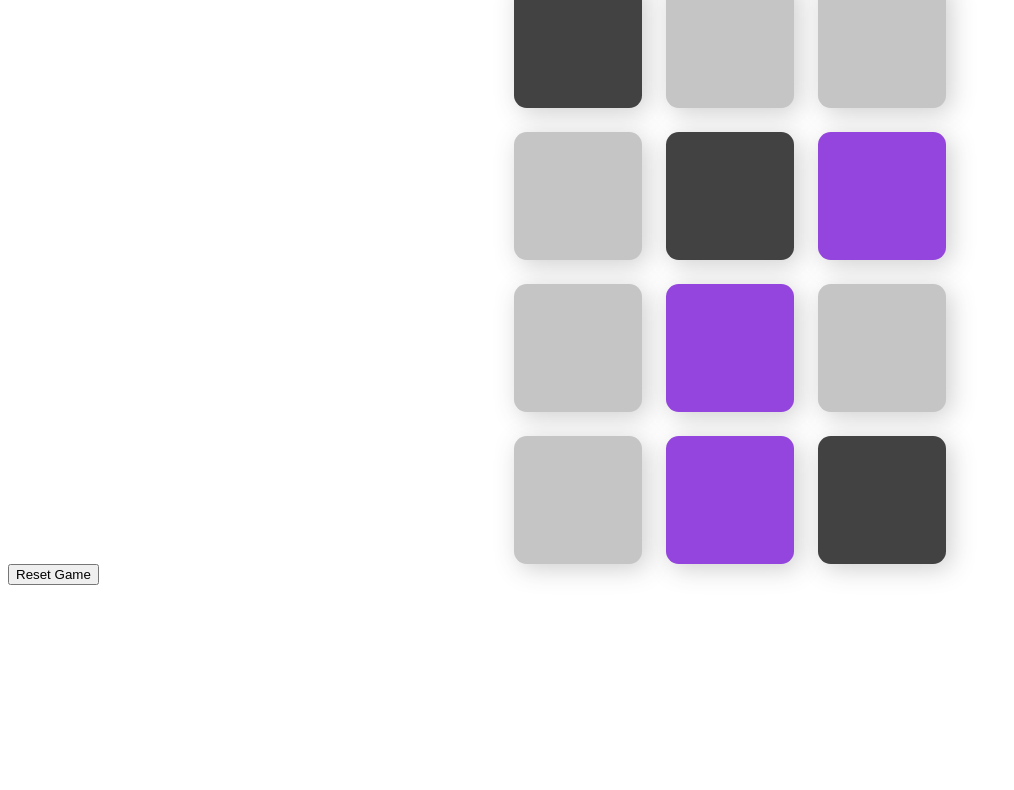
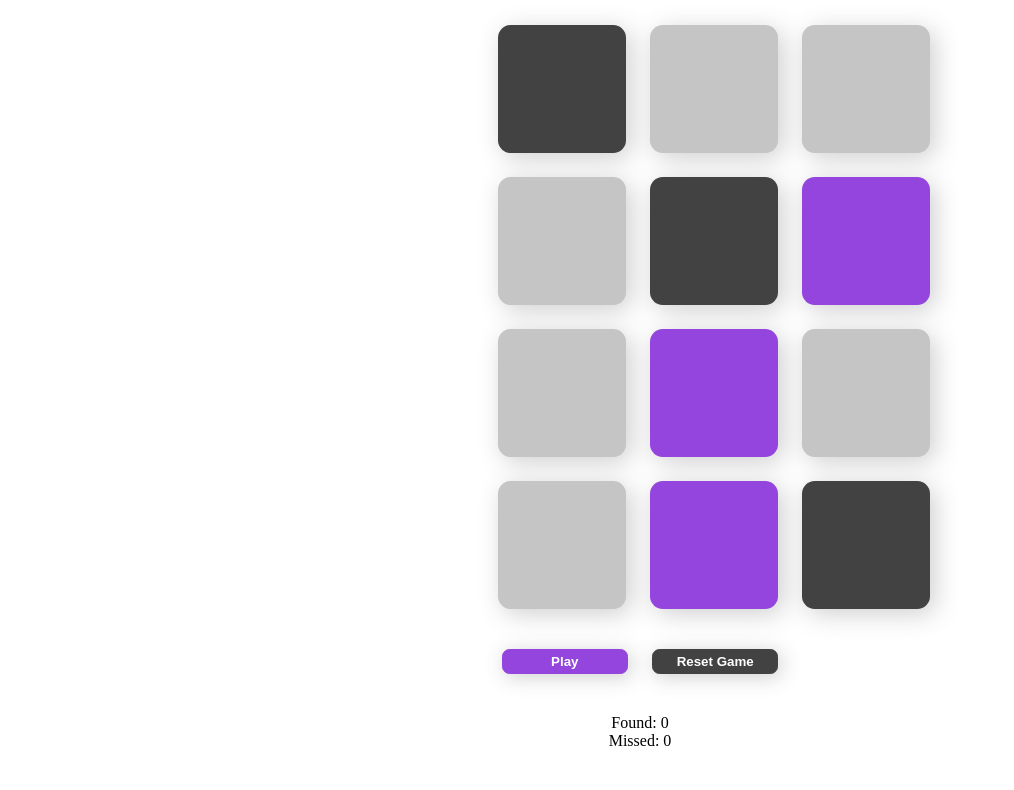
Before and after one commit to Zeno0703/memory-game, a plain HTML site: page index.html in a window 1280 px wide. Shown: the part 73-863 px from the top of the page, without its empty margins (0-1014 px from the left). Before the commit the page ends 800 px from the top, so only its background shows below. Drawn offline with Linux system fonts and the light colour scheme.

Commit message:
lol kinda done

```diff
--- a/code.js
+++ b/code.js
@@ -28,6 +28,7 @@ function turnCard(card){
         }
         counter = 0;
     }
+    updateFoundMissed();
 }
 
 function checkContent(){
@@ -65,14 +66,13 @@ function checkAlertWin(){
     }
 }
 
+function updateFoundMissed(){
+    document.querySelector(".found").textContent = "Found: " + found;
+    document.querySelector(".missed").textContent = "Missed: " + missed;
+}
+
 function getAllCards(){
-    let allCards = document.querySelectorAll(".card");
-    document.querySelectorAll(".card-opposite").forEach(card => {
-        allCards.push(card);
-    });
-    document.querySelectorAll(".card-opposite-right").forEach(card => {
-        allCards.push(card);
-    });
+    let allCards = document.querySelectorAll(".card, .card-opposite, .card-opposite-right");
     return allCards;
 }
 
@@ -89,6 +89,9 @@ function reset(){
     const allCards = getAllCards();
     turnCards(allCards);
 
+    found = 0; missed = 0;
+    updateFoundMissed();
+
     randomizeContent(cards);
     //randomizeColors();
 
--- a/index.html
+++ b/index.html
@@ -8,7 +8,9 @@
     <title>Memory</title>
 </head>
 <body>
-    <button onclick="play()">PLAY</button>
+
+    <h1>MEMORY</h1>
+
     <div class="memory-container">
         <div class="card" onclick="turnCard(this)">A</div>
         <div class="card" onclick="turnCard(this)">C</div>
@@ -23,7 +25,17 @@
         <div class="card" onclick="turnCard(this)">B</div>
         <div class="card" onclick="turnCard(this)">E</div>
     </div>
-    <button onclick="reset()">Reset Game</button>
+
+    <div class="button-container">
+        <button id="play" onclick="play()">Play</button>
+        <button id="reset" onclick="reset()">Reset Game</button>
+    </div>
+
+    <div class="found-missed-container">
+        <div class="found">Found: 0</div>
+        <div class="missed">Missed: 0</div>
+    </div>
+
 </body>
 
 <script src="code.js"></script>
--- a/style.css
+++ b/style.css
@@ -1,9 +1,67 @@
+h1{
+    text-align: center;
+    font-family: Arial, Helvetica, sans-serif;
+}
+
+.button-container{
+    display: flex;
+    justify-content: center;
+
+}
+
+#play{
+    display: flex;
+    justify-content: center;
+    align-items: center;
+    background-color: rgb(148, 69, 221);
+    color: white;
+    margin-right: 1.5rem;
+    width: 10%;
+    height: 25px;
+    border-radius: 7.5px;
+    border: 1px solid rgb(148, 69, 221);
+    font-weight: bold;
+    box-shadow: 3px 3px 20px rgba(65, 65, 65, 25%);
+    transition: all 0.3s ease;
+}
+
+#play:hover{
+    filter: brightness(95%);
+    transform: rotateY(10deg);
+}
+
+#reset{
+    display: flex;
+    justify-content: center;
+    align-items: center;
+    background-color: rgb(66, 66, 66);
+    color: white;
+    width: 10%;
+    height: 25px;
+    border-radius: 7.5px;
+    border: 1px solid rgb(66, 66, 66);
+    font-weight: bold;
+    box-shadow: 3px 3px 20px rgba(65, 65, 65, 25%);
+    transition: all 0.3s ease;
+}
+
+#reset:hover{
+    filter: brightness(95%);
+    transform: rotateY(10deg);
+}
+
+.found-missed-container{
+    display: flex;
+    flex-direction: column;
+    align-items: center;
+    margin: 2.5rem auto;
+}
+
 .memory-container{
-    padding-top: 1.5rem;
     display: grid;
     gap: 1.5rem;
-    max-width: 20%;
-    margin: 0 auto;
+    max-width: 22.5%;
+    margin: 2.5rem auto;
     grid-template-columns: repeat(3, 1fr);
 }
 
```
